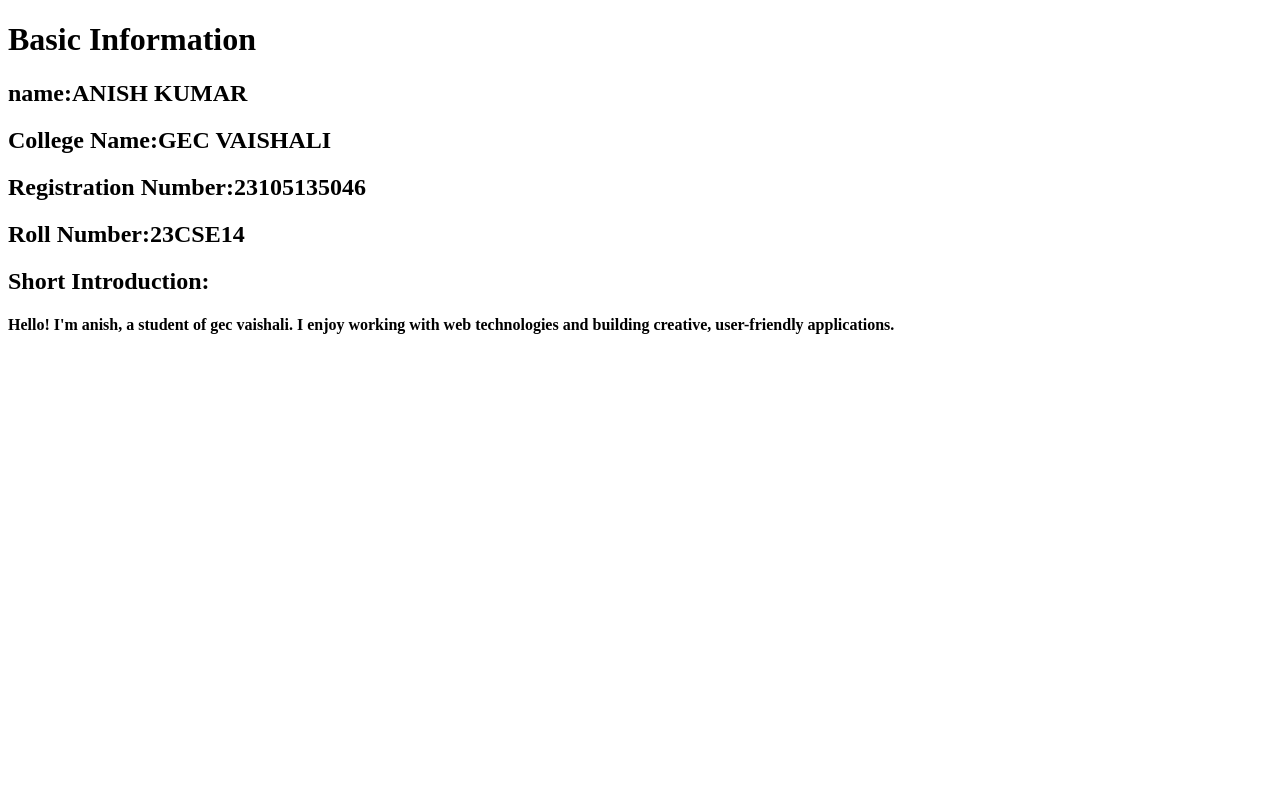
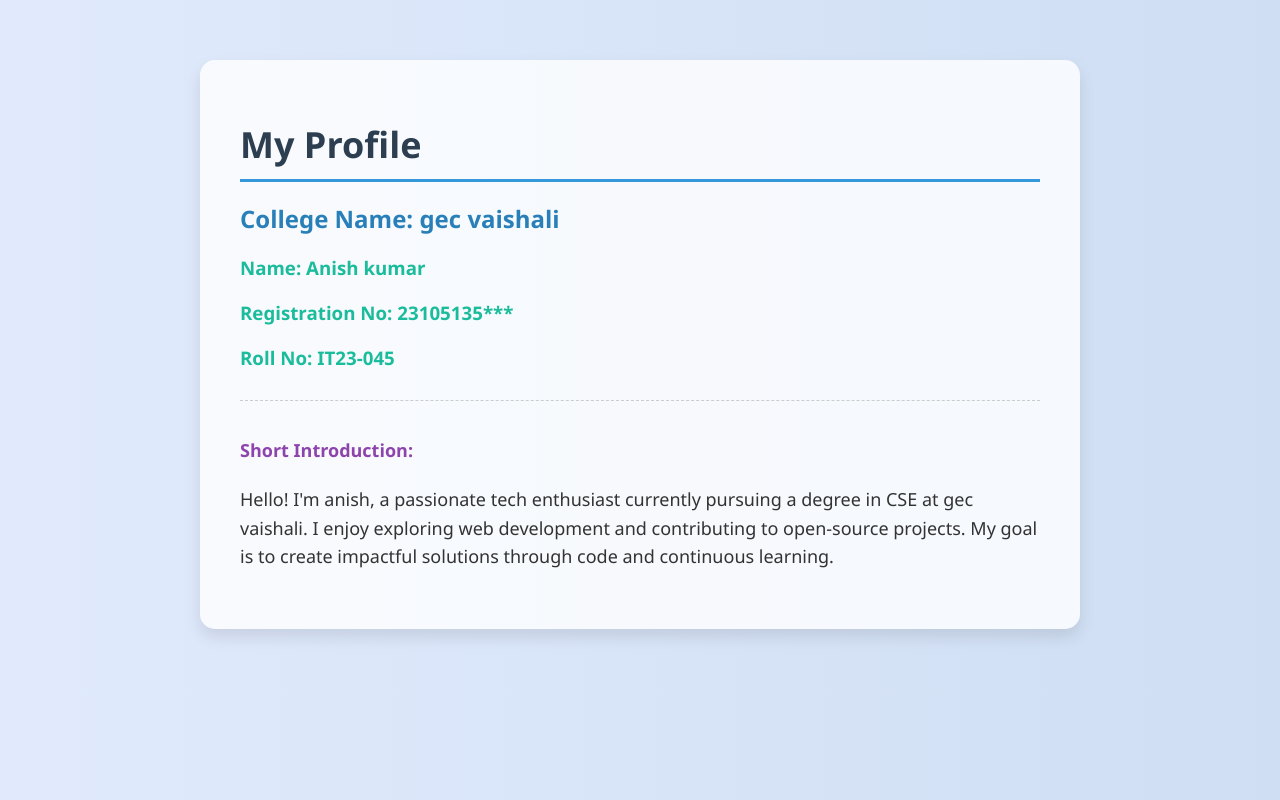
Before and after one commit to anishkumar046/task-1, a plain HTML site: page index.html in a window 1280 px wide. Drawn offline with Linux system fonts and the light colour scheme.

Commit message:
Update index.html

```diff
--- a/index.html
+++ b/index.html
@@ -2,15 +2,74 @@
 <html>
 <head>
     <title>My Basic Information</title>
+    <style>
+        /* Global Styles */
+        body {
+            font-family: 'Segoe UI', Tahoma, Geneva, Verdana, sans-serif;
+            background: linear-gradient(to right, #e0eafc, #cfdef3);
+            color: #333;
+            margin: 0;
+            padding: 0;
+        }
+
+        .container {
+            max-width: 800px;
+            margin: 60px auto;
+            padding: 40px;
+            background-color: #ffffffcc;
+            border-radius: 15px;
+            box-shadow: 0 8px 16px rgba(0, 0, 0, 0.1);
+        }
+
+        h1, h2, h3, h4 {
+            margin: 20px 0;
+            font-weight: 600;
+        }
+
+        h1 {
+            color: #2c3e50;
+            font-size: 36px;
+            border-bottom: 3px solid #3498db;
+            padding-bottom: 10px;
+        }
+
+        h2 {
+            color: #2980b9;
+        }
+
+        h3 {
+            color: #1abc9c;
+        }
+
+        h4 {
+            color: #8e44ad;
+        }
+
+        .intro {
+            font-size: 18px;
+            line-height: 1.6;
+            margin-top: 30px;
+            padding-top: 15px;
+            border-top: 1px dashed #ccc;
+        }
+    </style>
 </head>
 <body>
-    <h1>Basic Information</h1>
-    <h2>name:ANISH KUMAR</h2>
-    <h2>College Name:GEC VAISHALI</h2>
-    <h2>Registration Number:23105135046</h2>
-    <h2>Roll Number:23CSE14</h2>
+    <div class="container">
+        <h1>My Profile</h1>
+        <h2>College Name: gec vaishali</h2>
+        <h3>Name: Anish kumar</h3>
+        <h3>Registration No: 23105135***</h3>
+        <h3>Roll No: IT23-045</h3>
 
-    <h2>Short Introduction:</h2>
-    <h4>Hello! I'm anish, a student of gec vaishali. I enjoy working with web technologies and building creative, user-friendly applications.</h4>
+        <div class="intro">
+            <h4>Short Introduction:</h4>
+            <p>
+                Hello! I'm anish, a passionate tech enthusiast currently pursuing a degree in CSE at gec vaishali.
+                I enjoy exploring web development and contributing to open-source projects.
+                My goal is to create impactful solutions through code and continuous learning.
+            </p>
+        </div>
+    </div>
 </body>
 </html>
```
